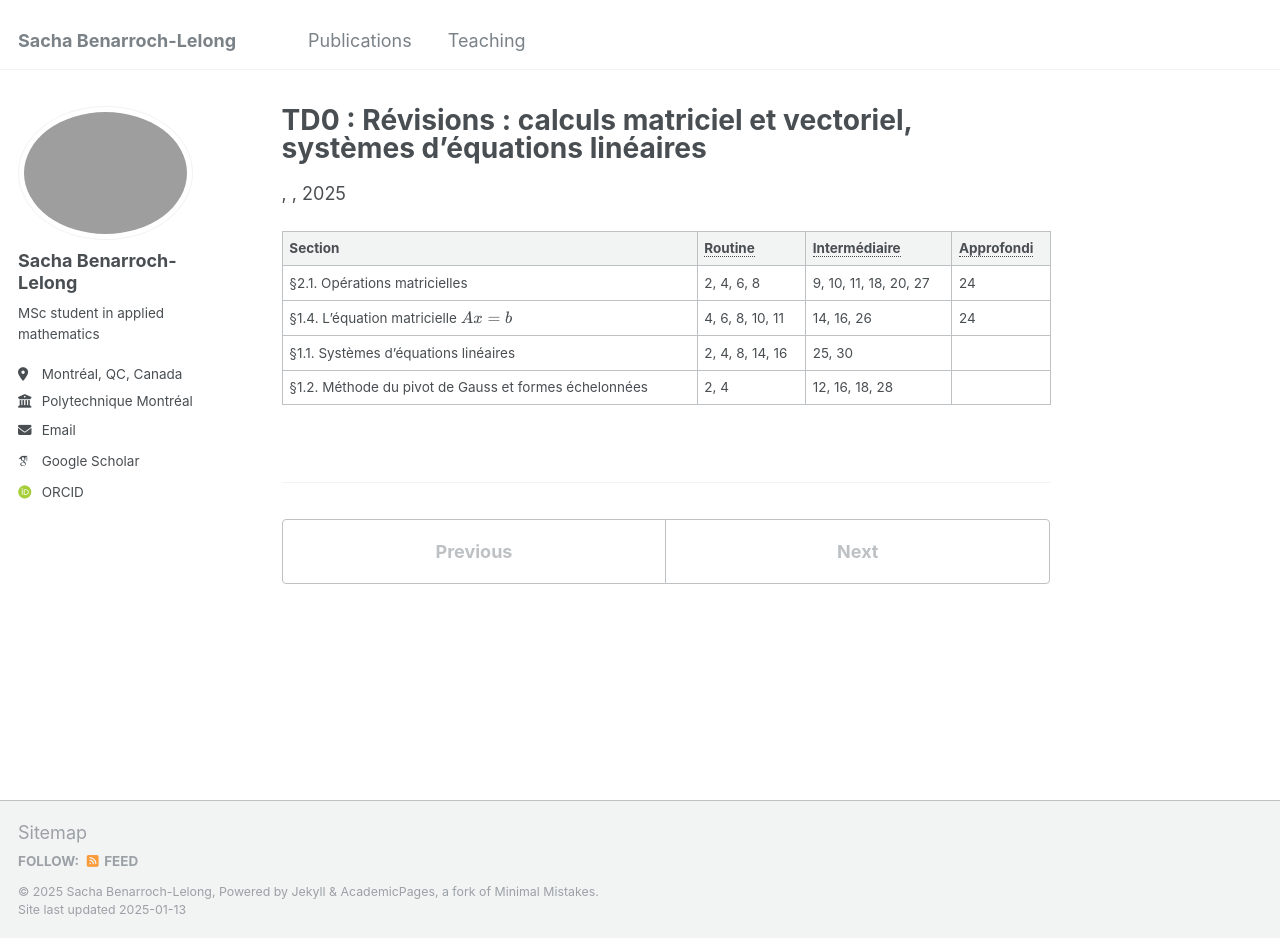
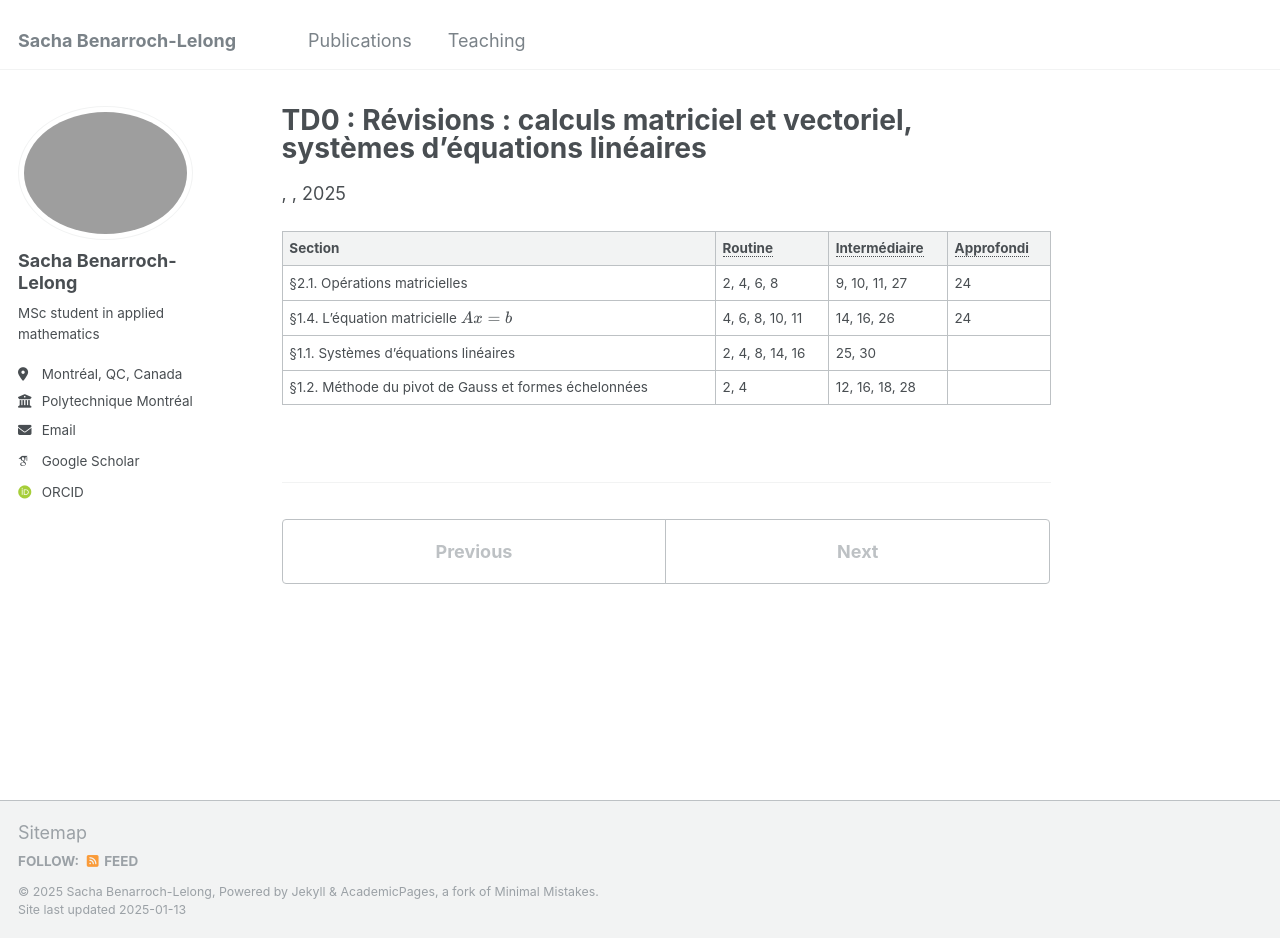
Before and after one commit to sblelong/sblelong.github.io, a Jekyll site: the page built from _teaching/mth1008/td0.md, in a window 1280 px wide and 938 px high. Built offline with Jekyll 4.4.1, drawn with Linux system fonts in a browser that asks for light colours; some web fonts are replaced.

Commit message:
update td0

```diff
--- a/_teaching/mth1008/td0.md
+++ b/_teaching/mth1008/td0.md
@@ -3,12 +3,12 @@ title: "TD0 : Révisions : calculs matriciel et vectoriel, systèmes d’équati
 permalink: /teaching/mth1008/td0
 ---
 
-| Section                                               | Routine         | Intermédiaire         | Approfondi |
-| ----------------------------------------------------- | --------------- | --------------------- | ---------- |
-| §2.1. Opérations matricielles                         | 2, 4, 6, 8      | 9, 10, 11, 18, 20, 27 | 24         |
-| §1.4. L'équation matricielle \\(Ax=b\\)               | 4, 6, 8, 10, 11 | 14, 16, 26            | 24         |
-| §1.1. Systèmes d'équations linéaires                  | 2, 4, 8, 14, 16 | 25, 30                |            |
-| §1.2. Méthode du pivot de Gauss et formes échelonnées | 2, 4            | 12, 16, 18, 28        |            |
+| Section                                               | Routine         | Intermédiaire  | Approfondi |
+| ----------------------------------------------------- | --------------- | -------------- | ---------- |
+| §2.1. Opérations matricielles                         | 2, 4, 6, 8      | 9, 10, 11, 27  | 24         |
+| §1.4. L'équation matricielle \\(Ax=b\\)               | 4, 6, 8, 10, 11 | 14, 16, 26     | 24         |
+| §1.1. Systèmes d'équations linéaires                  | 2, 4, 8, 14, 16 | 25, 30         |            |
+| §1.2. Méthode du pivot de Gauss et formes échelonnées | 2, 4            | 12, 16, 18, 28 |            |
 
 *[Routine]: Exercices de base pour éveiller les premiers réflexes.
 *[Intermédiaire]: Exercices de calcul ou réflexion constituant la matière principale de l'examen.
```
